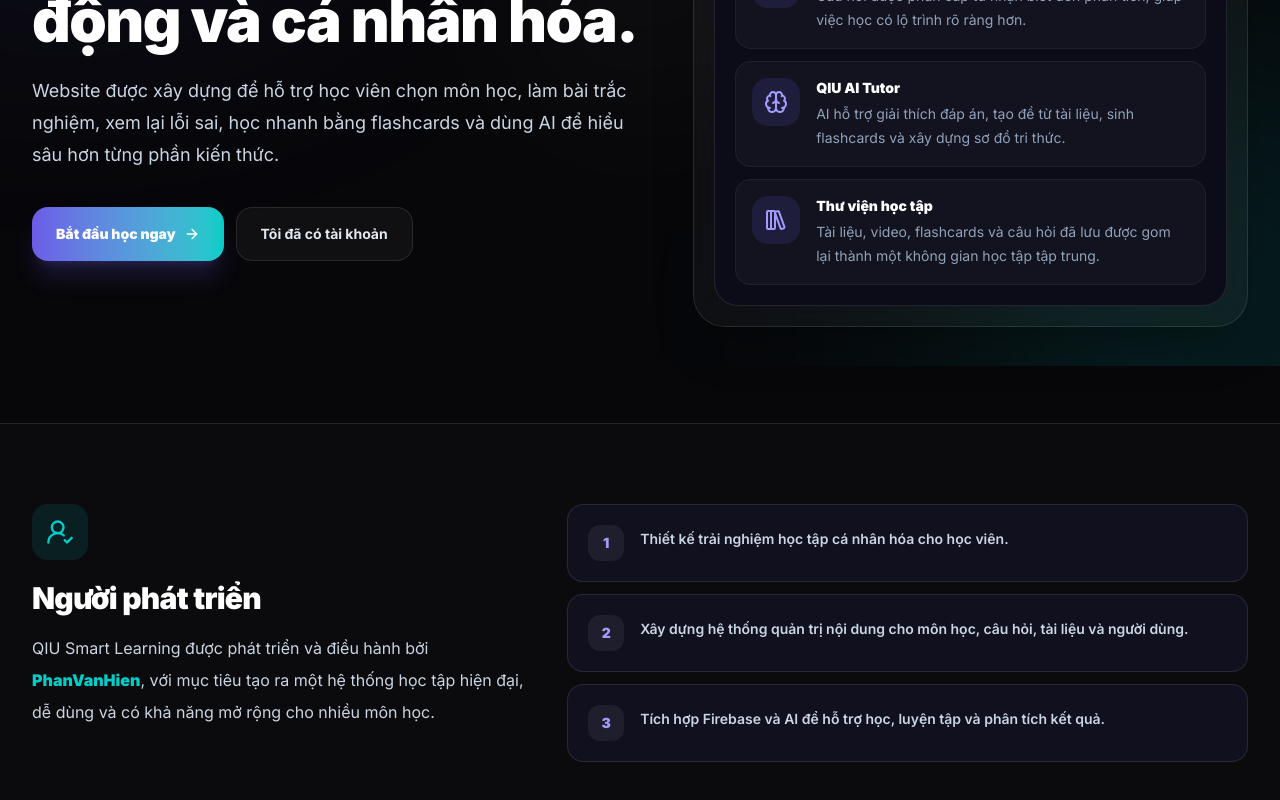
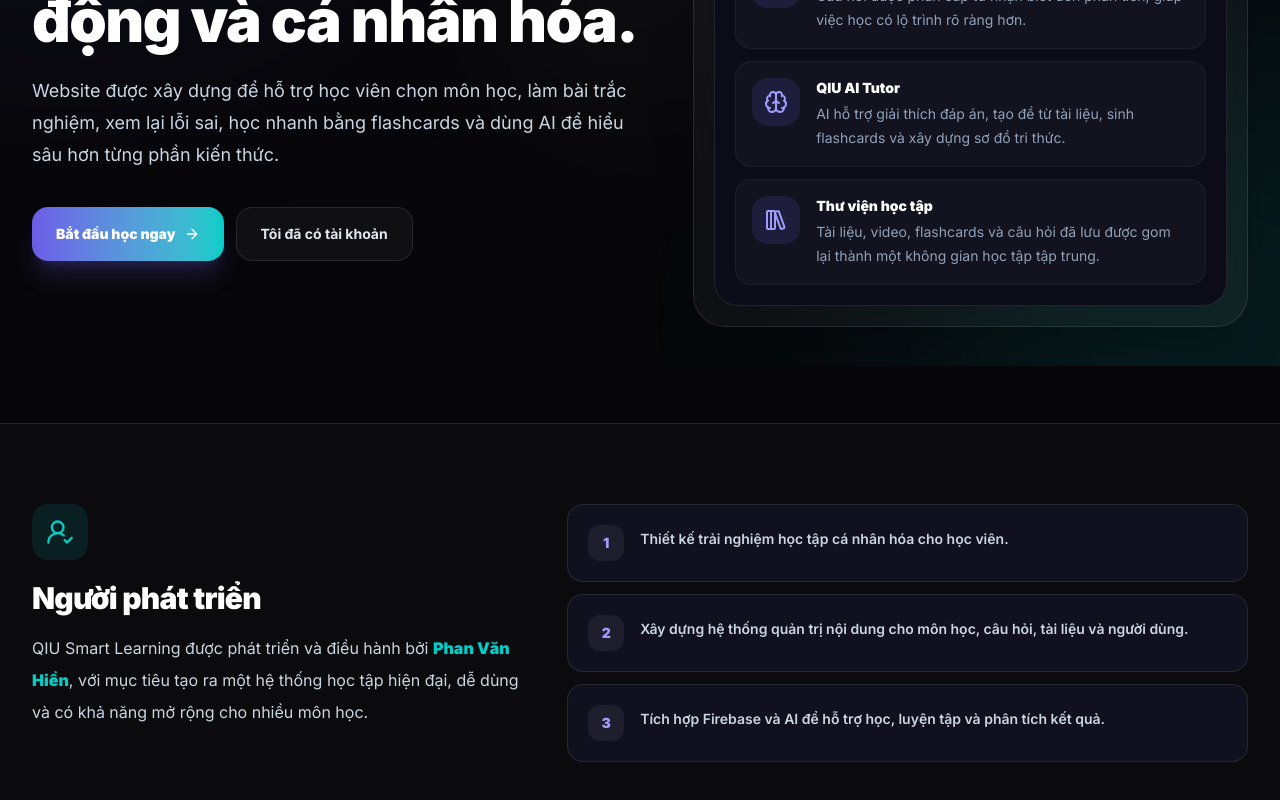
Before and after one commit to hien10122005/hoc-trac-nghiem, a Next.js app: page /about in a window 1280 px wide. Shown: the part 434-1234 px from the top of the page. Built offline with nearby package versions, Linux system fonts and the light colour scheme.

Commit message:
Update developer display name

```diff
--- a/src/app/about/page.tsx
+++ b/src/app/about/page.tsx
@@ -15,7 +15,7 @@ import {
 export const metadata: Metadata = {
   title: "Giới thiệu QIU - Nền tảng Học tập Thông minh",
   description:
-    "Tìm hiểu QIU Smart Learning, nền tảng ôn luyện trắc nghiệm, flashcard, thư viện tài liệu và AI Tutor do PhanVanHien phát triển.",
+    "Tìm hiểu QIU Smart Learning, nền tảng ôn luyện trắc nghiệm, flashcard, thư viện tài liệu và AI Tutor do Phan Văn Hiển phát triển.",
 };
 
 const highlights = [
@@ -165,7 +165,7 @@ export default function AboutPage() {
             <h2 className="text-3xl font-black tracking-tight text-white">Người phát triển</h2>
             <p className="mt-4 max-w-xl text-base leading-8 text-slate-300">
               QIU Smart Learning được phát triển và điều hành bởi{" "}
-              <span className="font-black text-[#00cec9]">PhanVanHien</span>, với mục tiêu tạo ra
+              <span className="font-black text-[#00cec9]">Phan Văn Hiển</span>, với mục tiêu tạo ra
               một hệ thống học tập hiện đại, dễ dùng và có khả năng mở rộng cho nhiều môn học.
             </p>
           </div>
--- a/src/app/admin/layout.tsx
+++ b/src/app/admin/layout.tsx
@@ -142,7 +142,7 @@ export default function AdminLayout({
               <p className="text-[9px] text-slate-500 font-bold text-center leading-relaxed">
                 © 2026 <span className="text-white">QIU</span><br />
                 Phát triển và điều hành bởi <br />
-                <span className="text-[#00cec9]">PhanVanHien</span>
+                <span className="text-[#00cec9]">Phan Văn Hiển</span>
               </p>
             </div>
           )}
@@ -185,7 +185,7 @@ export default function AdminLayout({
 
             <div className="flex items-center gap-3 pl-2">
               <div className="hidden text-right sm:block">
-                <p className="text-sm font-semibold text-white">PhanVanHien</p>
+                <p className="text-sm font-semibold text-white">Phan Văn Hiển</p>
                 <p className="text-[10px] text-slate-500 uppercase tracking-tighter">Quản trị viên tối cao</p>
               </div>
               <div className="h-10 w-10 rounded-xl bg-[#1a1a2e] border border-white/10 p-0.5 shadow-xl">
--- a/src/app/dashboard/layout.tsx
+++ b/src/app/dashboard/layout.tsx
@@ -202,7 +202,7 @@ export default function DashboardLayout({
               <p className="text-[9px] text-slate-500 font-bold text-center leading-relaxed">
                 © 2026 <span className="text-white">QIU</span><br />
                 Phát triển và điều hành bởi <br />
-                <span className="text-[#00cec9]">PhanVanHien</span>
+                <span className="text-[#00cec9]">Phan Văn Hiển</span>
               </p>
             </div>
           )}
```
